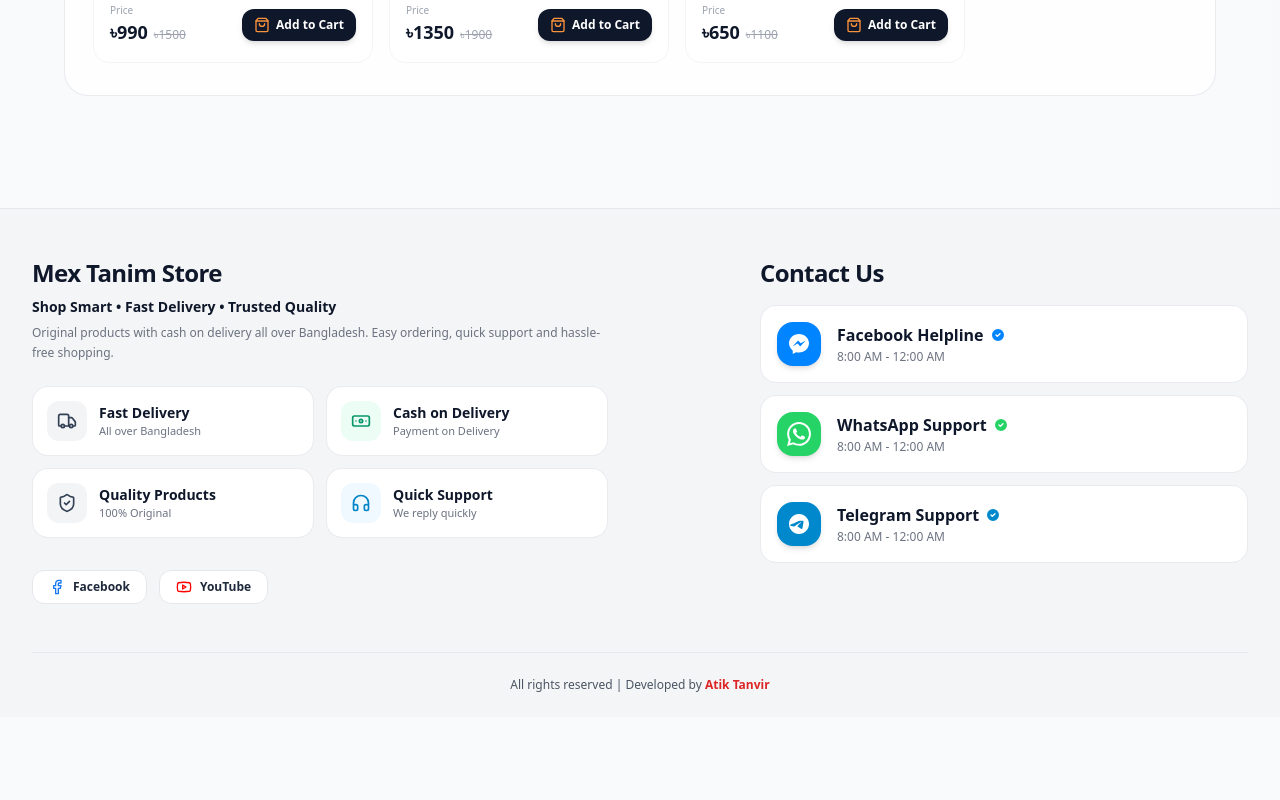
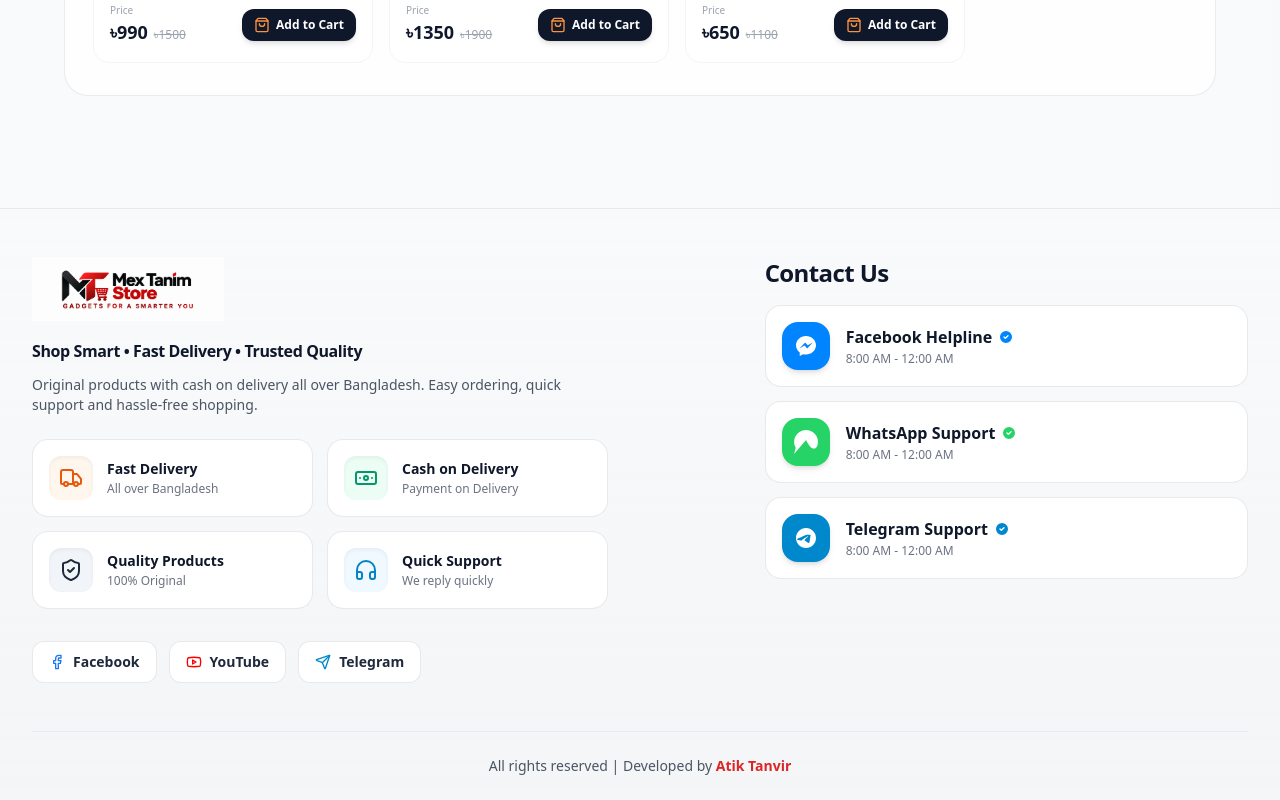
Before and after one commit to mcxtanim/Mex_Tanim, a Next.js app in the folder user_website/: page / in a window 1280 px wide. Shown: the part 5410-6210 px from the top of the page. Before the commit the page ends 6127 px from the top, so only its background shows below. Built offline with nearby package versions, Linux system fonts and the light colour scheme.

Commit message:
Commit #32: Add Telegram option to floating chat menu and upgrade Footer UI with official brand logo, enlarged typography, refined service cards, and social buttons

```diff
--- a/user_website/src/features/shared/FloatingChat.tsx
+++ b/user_website/src/features/shared/FloatingChat.tsx
@@ -116,11 +116,15 @@ export const FloatingChat: React.FC = () => {
   };
 
   const handleWhatsAppClick = () => {
-    window.open('https://wa.me/8801700000000', '_blank', 'noopener,noreferrer');
+    window.open('https://wa.me/8801317170609', '_blank', 'noopener,noreferrer');
   };
 
   const handleMessengerClick = () => {
     window.open('https://m.me/mextanimstore', '_blank', 'noopener,noreferrer');
+  };
+
+  const handleTelegramClick = () => {
+    window.open('https://t.me/mextanimstore', '_blank', 'noopener,noreferrer');
   };
 
   const handleWebChatClick = () => {
@@ -256,10 +260,10 @@ export const FloatingChat: React.FC = () => {
         </div>
       )}
 
-      {/* Floating Options Menu Stack */}
+      {/* Floating Options Menu Stack (Messenger, WhatsApp, Telegram, Web Chat) */}
       {isMenuOpen && (
         <div className="flex flex-col items-center gap-3 p-2 bg-white/90 backdrop-blur-md rounded-full shadow-2xl border border-white/60 animate-in fade-in slide-in-from-bottom-4 duration-200">
-          {/* Messenger Option */}
+          {/* 1. Messenger Option */}
           <button
             onClick={handleMessengerClick}
             className="group relative w-12 h-12 rounded-full bg-[#0084FF] hover:bg-[#0073E6] text-white shadow-md flex items-center justify-center transition-all duration-300 hover:scale-110 active:scale-95"
@@ -273,7 +277,7 @@ export const FloatingChat: React.FC = () => {
             </svg>
           </button>
 
-          {/* WhatsApp Option */}
+          {/* 2. WhatsApp Option */}
           <button
             onClick={handleWhatsAppClick}
             className="group relative w-12 h-12 rounded-full bg-[#25D366] hover:bg-[#20bd5a] text-white shadow-md flex items-center justify-center transition-all duration-300 hover:scale-110 active:scale-95"
@@ -287,7 +291,21 @@ export const FloatingChat: React.FC = () => {
             </svg>
           </button>
 
-          {/* Web Chat Option */}
+          {/* 3. Telegram Option */}
+          <button
+            onClick={handleTelegramClick}
+            className="group relative w-12 h-12 rounded-full bg-[#0088cc] hover:bg-[#0077b5] text-white shadow-md flex items-center justify-center transition-all duration-300 hover:scale-110 active:scale-95"
+            title="Telegram"
+          >
+            <span className="absolute right-14 bg-slate-900 text-white text-xs font-semibold px-2.5 py-1 rounded-lg opacity-0 group-hover:opacity-100 transition-opacity whitespace-nowrap shadow-md pointer-events-none">
+              Telegram
+            </span>
+            <svg className="w-6 h-6 fill-current" viewBox="0 0 24 24">
+              <path d="M12 2C6.48 2 2 6.48 2 12s4.48 10 10 10 10-4.48 10-10S17.52 2 12 2zm4.64 6.8c-.15 1.58-.8 5.42-1.13 7.19-.14.75-.42 1-.68 1.03-.58.05-1.02-.38-1.58-.75-.88-.58-1.38-.94-2.23-1.5-.99-.65-.35-1.01.22-1.59.15-.15 2.71-2.48 2.76-2.69.01-.03.01-.14-.07-.2-.08-.06-.19-.04-.27-.02-.12.03-1.99 1.27-5.62 3.72-.53.36-1.01.54-1.44.53-.47-.01-1.38-.27-2.05-.49-.83-.27-1.49-.42-1.43-.89.03-.25.38-.51 1.07-.78 4.2-1.83 7-3.04 8.4-3.63 4-.17 4.83.52 4.77 1.07z"/>
+            </svg>
+          </button>
+
+          {/* 4. Web Chat Option */}
           <button
             onClick={handleWebChatClick}
             className="group relative w-12 h-12 rounded-full bg-[#0084FF] hover:bg-[#0073E6] text-white shadow-md flex items-center justify-center transition-all duration-300 hover:scale-110 active:scale-95"
--- a/user_website/src/features/shared/Footer.tsx
+++ b/user_website/src/features/shared/Footer.tsx
@@ -9,6 +9,7 @@ import {
   Facebook,
   Youtube,
   CheckCircle2,
+  Send,
 } from 'lucide-react';
 import { useLanguage } from './LanguageContext';
 
@@ -18,114 +19,130 @@ export const Footer: React.FC = () => {
   const { language } = useLanguage();
 
   return (
-    <footer className="bg-gray-100/90 text-slate-800 text-xs border-t border-gray-200 mt-16 pt-12 pb-6">
+    <footer className="bg-gradient-to-b from-gray-50 to-gray-100/90 text-slate-800 border-t border-gray-200/80 mt-16 pt-12 pb-6">
       <div className="max-w-7xl mx-auto px-4 sm:px-6 lg:px-8">
 
         {/* Main Footer Content Grid */}
-        <div className="grid grid-cols-1 lg:grid-cols-12 gap-8 items-start mb-12">
+        <div className="grid grid-cols-1 lg:grid-cols-12 gap-10 items-start mb-12">
 
-          {/* Left Column (Store Info, Trust Cards, Social Links) */}
+          {/* Left Column (Brand Logo, Store Info, Service Highlights, Social Links) */}
           <div className="lg:col-span-7 space-y-6">
-            {/* Store Name & Tagline */}
-            <div>
-              <div className="flex items-center space-x-2">
-                <span className="text-xl sm:text-2xl font-black text-slate-900 tracking-tight">
-                  Mex Tanim Store
-                </span>
-              </div>
-              <h4 className="text-sm font-extrabold text-slate-900 mt-2">
+
+            {/* Store Brand Logo & Tagline */}
+            <div className="space-y-3">
+              <a href="#" className="inline-block group">
+                <img
+                  src="/images/logo.png"
+                  alt="Mex Tanim Store Logo"
+                  className="h-14 sm:h-16 w-auto object-contain group-hover:scale-105 transition-transform drop-shadow-xs"
+                />
+              </a>
+              <h4 className="text-sm sm:text-base font-extrabold text-slate-900 tracking-tight">
                 Shop Smart • Fast Delivery • Trusted Quality
               </h4>
-              <p className="text-xs text-gray-500 font-medium leading-relaxed max-w-xl mt-1.5">
+              <p className="text-xs sm:text-sm text-gray-600 font-medium leading-relaxed max-w-xl">
                 {language === 'bn'
                   ? 'সারাদেশে ক্যাশ অন ডেলিভারি সহ ১০০% অরিজিনাল গ্যাজেট। সহজ অর্ডার প্রক্রিয়া, দ্রুত সাপোর্ট এবং নিরাপদ কেনাকাটা।'
                   : 'Original products with cash on delivery all over Bangladesh. Easy ordering, quick support and hassle-free shopping.'}
               </p>
             </div>
 
-            {/* 2x2 Service Trust Cards Grid */}
-            <div className="grid grid-cols-1 sm:grid-cols-2 gap-3 max-w-xl">
-              {/* Card 1: Fast Delivery */}
-              <div className="bg-white p-3.5 rounded-2xl border border-gray-200/80 shadow-xs flex items-center space-x-3 hover:shadow-md transition">
-                <div className="w-10 h-10 rounded-xl bg-gray-100 flex items-center justify-center text-slate-800 shrink-0">
-                  <Truck className="w-5 h-5 text-slate-700" />
+            {/* 2x2 Refined Service Highlight Cards Grid */}
+            <div className="grid grid-cols-1 sm:grid-cols-2 gap-3.5 max-w-xl">
+              {/* Highlight 1: Fast Delivery */}
+              <div className="bg-white p-4 rounded-2xl border border-gray-200/90 shadow-2xs flex items-center space-x-3.5 hover:shadow-md hover:border-orange-300 transition-all duration-300">
+                <div className="w-11 h-11 rounded-xl bg-orange-50 text-orange-600 flex items-center justify-center shrink-0 shadow-inner">
+                  <Truck className="w-6 h-6" />
                 </div>
                 <div>
                   <h5 className="font-extrabold text-slate-900 text-xs sm:text-sm">
                     {language === 'bn' ? 'দ্রুত ডেলিভারি' : 'Fast Delivery'}
                   </h5>
-                  <p className="text-[11px] text-gray-500 font-medium">
+                  <p className="text-[11px] sm:text-xs text-gray-500 font-medium mt-0.5">
                     {language === 'bn' ? 'সারাদেশে' : 'All over Bangladesh'}
                   </p>
                 </div>
               </div>
 
-              {/* Card 2: Cash on Delivery */}
-              <div className="bg-white p-3.5 rounded-2xl border border-gray-200/80 shadow-xs flex items-center space-x-3 hover:shadow-md transition">
-                <div className="w-10 h-10 rounded-xl bg-emerald-50 flex items-center justify-center text-emerald-600 shrink-0">
-                  <Banknote className="w-5 h-5" />
+              {/* Highlight 2: Cash on Delivery */}
+              <div className="bg-white p-4 rounded-2xl border border-gray-200/90 shadow-2xs flex items-center space-x-3.5 hover:shadow-md hover:border-emerald-300 transition-all duration-300">
+                <div className="w-11 h-11 rounded-xl bg-emerald-50 text-emerald-600 flex items-center justify-center shrink-0 shadow-inner">
+                  <Banknote className="w-6 h-6" />
                 </div>
                 <div>
                   <h5 className="font-extrabold text-slate-900 text-xs sm:text-sm">
                     {language === 'bn' ? 'ক্যাশ অন ডেলিভারি' : 'Cash on Delivery'}
                   </h5>
-                  <p className="text-[11px] text-gray-500 font-medium">
+                  <p className="text-[11px] sm:text-xs text-gray-500 font-medium mt-0.5">
                     {language === 'bn' ? 'পণ্য পাওয়ার সময় পেমেন্ট' : 'Payment on Delivery'}
                   </p>
                 </div>
               </div>
 
-              {/* Card 3: Quality Products */}
-              <div className="bg-white p-3.5 rounded-2xl border border-gray-200/80 shadow-xs flex items-center space-x-3 hover:shadow-md transition">
-                <div className="w-10 h-10 rounded-xl bg-gray-100 flex items-center justify-center text-slate-800 shrink-0">
-                  <ShieldCheck className="w-5 h-5 text-slate-700" />
+              {/* Highlight 3: Quality Products */}
+              <div className="bg-white p-4 rounded-2xl border border-gray-200/90 shadow-2xs flex items-center space-x-3.5 hover:shadow-md hover:border-slate-400 transition-all duration-300">
+                <div className="w-11 h-11 rounded-xl bg-slate-100 text-slate-800 flex items-center justify-center shrink-0 shadow-inner">
+                  <ShieldCheck className="w-6 h-6" />
                 </div>
                 <div>
                   <h5 className="font-extrabold text-slate-900 text-xs sm:text-sm">
                     {language === 'bn' ? 'মানসম্পন্ন পণ্য' : 'Quality Products'}
                   </h5>
-                  <p className="text-[11px] text-gray-500 font-medium">
+                  <p className="text-[11px] sm:text-xs text-gray-500 font-medium mt-0.5">
                     {language === 'bn' ? '১০০% অরিজিনাল' : '100% Original'}
                   </p>
                 </div>
               </div>
 
-              {/* Card 4: Quick Support */}
-              <div className="bg-white p-3.5 rounded-2xl border border-gray-200/80 shadow-xs flex items-center space-x-3 hover:shadow-md transition">
-                <div className="w-10 h-10 rounded-xl bg-sky-50 flex items-center justify-center text-sky-600 shrink-0">
-                  <Headphones className="w-5 h-5" />
+              {/* Highlight 4: Quick Support */}
+              <div className="bg-white p-4 rounded-2xl border border-gray-200/90 shadow-2xs flex items-center space-x-3.5 hover:shadow-md hover:border-sky-300 transition-all duration-300">
+                <div className="w-11 h-11 rounded-xl bg-sky-50 text-sky-600 flex items-center justify-center shrink-0 shadow-inner">
+                  <Headphones className="w-6 h-6" />
                 </div>
                 <div>
                   <h5 className="font-extrabold text-slate-900 text-xs sm:text-sm">
                     {language === 'bn' ? 'দ্রুত সাপোর্ট' : 'Quick Support'}
                   </h5>
-                  <p className="text-[11px] text-gray-500 font-medium">
+                  <p className="text-[11px] sm:text-xs text-gray-500 font-medium mt-0.5">
                     {language === 'bn' ? 'আমরা দ্রুত উত্তর দিই' : 'We reply quickly'}
                   </p>
                 </div>
               </div>
             </div>
 
-            {/* Social Media Links */}
+            {/* Premium Social Media Links Bar */}
             <div className="flex items-center space-x-3 pt-2">
+              {/* Facebook Button */}
               <a
                 href="https://facebook.com/mextanimstore"
                 target="_blank"
                 rel="noopener noreferrer"
-                className="bg-white hover:bg-slate-900 hover:text-white text-slate-800 border border-gray-200 px-4 py-2 rounded-xl text-xs font-bold transition shadow-xs flex items-center space-x-2 cursor-pointer"
+                className="bg-white hover:bg-[#1877F2] hover:text-white text-slate-800 border border-gray-200/90 px-4 py-2.5 rounded-xl text-xs sm:text-sm font-extrabold transition-all duration-300 shadow-2xs hover:shadow-md flex items-center space-x-2 cursor-pointer group"
               >
-                <Facebook className="w-4 h-4 text-[#1877F2]" />
+                <Facebook className="w-4 h-4 text-[#1877F2] group-hover:text-white transition-colors" />
                 <span>Facebook</span>
               </a>
 
+              {/* YouTube Button */}
               <a
                 href="https://youtube.com/@mextanimstore"
                 target="_blank"
                 rel="noopener noreferrer"
-                className="bg-white hover:bg-slate-900 hover:text-white text-slate-800 border border-gray-200 px-4 py-2 rounded-xl text-xs font-bold transition shadow-xs flex items-center space-x-2 cursor-pointer"
+                className="bg-white hover:bg-[#FF0000] hover:text-white text-slate-800 border border-gray-200/90 px-4 py-2.5 rounded-xl text-xs sm:text-sm font-extrabold transition-all duration-300 shadow-2xs hover:shadow-md flex items-center space-x-2 cursor-pointer group"
               >
-                <Youtube className="w-4 h-4 text-[#FF0000]" />
+                <Youtube className="w-4 h-4 text-[#FF0000] group-hover:text-white transition-colors" />
                 <span>YouTube</span>
+              </a>
+
+              {/* Telegram Button */}
+              <a
+                href="https://t.me/mextanimstore"
+                target="_blank"
+                rel="noopener noreferrer"
+                className="bg-white hover:bg-[#0088cc] hover:text-white text-slate-800 border border-gray-200/90 px-4 py-2.5 rounded-xl text-xs sm:text-sm font-extrabold transition-all duration-300 shadow-2xs hover:shadow-md flex items-center space-x-2 cursor-pointer group"
+              >
+                <Send className="w-4 h-4 text-[#0088cc] group-hover:text-white transition-colors" />
+                <span>Telegram</span>
               </a>
             </div>
           </div>
@@ -137,15 +154,15 @@ export const Footer: React.FC = () => {
             </h3>
 
             {/* Support Channels List */}
-            <div className="space-y-3">
+            <div className="space-y-3.5">
               {/* Channel 1: Facebook Helpline */}
               <a
                 href="https://m.me/mextanimstore"
                 target="_blank"
                 rel="noopener noreferrer"
-                className="group bg-white p-4 rounded-2xl border border-gray-200/80 shadow-xs hover:shadow-md transition flex items-center space-x-4 cursor-pointer"
+                className="group bg-white p-4 rounded-2xl border border-gray-200/90 shadow-2xs hover:shadow-md hover:border-blue-300 transition-all duration-300 flex items-center space-x-4 cursor-pointer"
               >
-                <div className="w-11 h-11 rounded-2xl bg-[#0084FF] text-white flex items-center justify-center shadow-md group-hover:scale-105 transition-transform shrink-0">
+                <div className="w-12 h-12 rounded-2xl bg-[#0084FF] text-white flex items-center justify-center shadow-md group-hover:scale-105 transition-transform shrink-0">
                   <svg className="w-6 h-6 fill-current" viewBox="0 0 24 24">
                     <path d="M12 2C6.477 2 2 6.145 2 11.258c0 2.91 1.455 5.51 3.734 7.218V22l3.37-1.85c.928.257 1.91.397 2.896.397 5.523 0 10-4.145 10-9.258C22 6.145 17.523 2 12 2zm1.18 12.396l-2.613-2.788-5.099 2.788 5.608-5.952 2.678 2.788 5.034-2.788-5.608 5.952z"/>
                   </svg>
@@ -168,11 +185,11 @@ export const Footer: React.FC = () => {
                 href={`https://wa.me/${DEVELOPER_WHATSAPP}`}
                 target="_blank"
                 rel="noopener noreferrer"
-                className="group bg-white p-4 rounded-2xl border border-gray-200/80 shadow-xs hover:shadow-md transition flex items-center space-x-4 cursor-pointer"
+                className="group bg-white p-4 rounded-2xl border border-gray-200/90 shadow-2xs hover:shadow-md hover:border-emerald-300 transition-all duration-300 flex items-center space-x-4 cursor-pointer"
               >
-                <div className="w-11 h-11 rounded-2xl bg-[#25D366] text-white flex items-center justify-center shadow-md group-hover:scale-105 transition-transform shrink-0">
+                <div className="w-12 h-12 rounded-2xl bg-[#25D366] text-white flex items-center justify-center shadow-md group-hover:scale-105 transition-transform shrink-0">
                   <svg className="w-6 h-6 fill-current" viewBox="0 0 24 24">
-                    <path d="M.057 24l1.687-6.163c-1.041-1.804-1.588-3.849-1.587-5.946.003-6.556 5.338-11.891 11.893-11.891 3.181.001 6.167 1.24 8.413 3.488 2.245 2.248 3.481 5.236 3.48 8.414-.003 6.557-5.338 11.892-11.893 11.892-1.99-.001-3.951-.5-5.688-1.448l-6.205 1.654zm6.597-3.807c1.676.995 3.276 1.591 5.392 1.592 5.448 0 9.886-4.434 9.889-9.885.002-5.462-4.415-9.89-9.881-9.892-5.452 0-9.887 4.434-9.889 9.884-.001 2.225.651 3.891 1.746 5.634l-.999 3.648 3.742-.981zm11.387-5.464c-.074-.124-.272-.198-.57-.347-.297-.149-1.758-.868-2.031-.967-.272-.099-.47-.149-.669.149-.198.297-.768.967-.941 1.165-.173.198-.347.223-.644.074-.297-.149-1.255-.462-2.39-1.475-.883-.788-1.48-1.761-1.653-2.059-.173-.297-.018-.458.13-.606.134-.133.297-.347.446-.521.151-.172.2-.296.3-.495.099-.198.05-.372-.025-.521-.075-.148-.669-1.611-.916-2.206-.242-.579-.487-.501-.669-.51l-.57-.01c-.198 0-.52.074-.792.372s-1.04 1.016-1.04 2.479 1.065 2.876 1.213 3.074c.149.198 2.095 3.2 5.076 4.487.709.306 1.263.489 1.694.626.712.226 1.36.194 1.872.118.571-.085 1.758-.719 2.006-1.413.248-.695.248-1.29.173-1.414z"/>
+                    <path d="M.057 24l1.687-6.163c-1.041-1.804-1.588-3.849-1.587-5.946.003-6.556 5.338-11.891 11.893-11.891 3.181.001 6.167 1.24 8.413 3.488 2.245 2.248 3.481 5.236 3.48 8.414-.003 6.557-5.338 11.892-11.892-1.99-.001-3.951-.5-5.688-1.448l-6.205 1.654zm6.597-3.807c1.676.995 3.276 1.591 5.392 1.592 5.448 0 9.886-4.434 9.889-9.885.002-5.462-4.415-9.89-9.881-9.892-5.452 0-9.887 4.434-9.889 9.884-.001 2.225.651 3.891 1.746 5.634l-.999 3.648 3.742-.981zm11.387-5.464c-.074-.124-.272-.198-.57-.347-.297-.149-1.758-.868-2.031-.967-.272-.099-.47-.149-.669.149-.198.297-.768.967-.941 1.165-.173.198-.347.223-.644.074-.297-.149-1.255-.462-2.39-1.475-.883-.788-1.48-1.761-1.653-2.059-.173-.297-.018-.458.13-.606.134-.133.297-.347.446-.521.151-.172.2-.296.3-.495.099-.198.05-.372-.025-.521-.075-.148-.669-1.611-.916-2.206-.242-.579-.487-.501-.669-.51l-.57-.01c-.198 0-.52.074-.792.372s-1.04 1.016-1.04 2.479 1.065 2.876 1.213 3.074c.149.198 2.095 3.2 5.076 4.487.709.306 1.263.489 1.694.626.712.226 1.36.194 1.872.118.571-.085 1.758-.719 2.006-1.413.248-.695.248-1.29.173-1.414z"/>
                   </svg>
                 </div>
                 <div>
@@ -193,9 +210,9 @@ export const Footer: React.FC = () => {
                 href="https://t.me/mextanimstore"
                 target="_blank"
                 rel="noopener noreferrer"
-                className="group bg-white p-4 rounded-2xl border border-gray-200/80 shadow-xs hover:shadow-md transition flex items-center space-x-4 cursor-pointer"
+                className="group bg-white p-4 rounded-2xl border border-gray-200/90 shadow-2xs hover:shadow-md hover:border-sky-300 transition-all duration-300 flex items-center space-x-4 cursor-pointer"
               >
-                <div className="w-11 h-11 rounded-2xl bg-[#0088cc] text-white flex items-center justify-center shadow-md group-hover:scale-105 transition-transform shrink-0">
+                <div className="w-12 h-12 rounded-2xl bg-[#0088cc] text-white flex items-center justify-center shadow-md group-hover:scale-105 transition-transform shrink-0">
                   <svg className="w-6 h-6 fill-current" viewBox="0 0 24 24">
                     <path d="M12 2C6.48 2 2 6.48 2 12s4.48 10 10 10 10-4.48 10-10S17.52 2 12 2zm4.64 6.8c-.15 1.58-.8 5.42-1.13 7.19-.14.75-.42 1-.68 1.03-.58.05-1.02-.38-1.58-.75-.88-.58-1.38-.94-2.23-1.5-.99-.65-.35-1.01.22-1.59.15-.15 2.71-2.48 2.76-2.69.01-.03.01-.14-.07-.2-.08-.06-.19-.04-.27-.02-.12.03-1.99 1.27-5.62 3.72-.53.36-1.01.54-1.44.53-.47-.01-1.38-.27-2.05-.49-.83-.27-1.49-.42-1.43-.89.03-.25.38-.51 1.07-.78 4.2-1.83 7-3.04 8.4-3.63 4-.17 4.83.52 4.77 1.07z"/>
                   </svg>
@@ -217,8 +234,8 @@ export const Footer: React.FC = () => {
 
         </div>
 
-        {/* Bottom Bar: Copyright & Clickable Developer WhatsApp Link */}
-        <div className="border-t border-gray-200/80 pt-6 text-center text-xs text-gray-600 font-medium">
+        {/* Polished Bottom Bar: Copyright & Clickable Developer WhatsApp Link */}
+        <div className="border-t border-gray-200/80 pt-6 text-center text-xs sm:text-sm text-gray-600 font-medium">
           <p>
             {language === 'bn' ? 'সর্বস্বত্ব সংরক্ষিত | ডেভেলপ করেছেন ' : 'All rights reserved | Developed by '}
             <a
```
